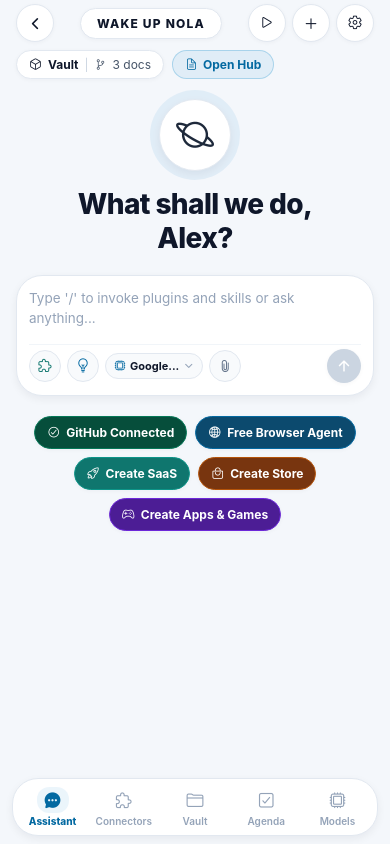
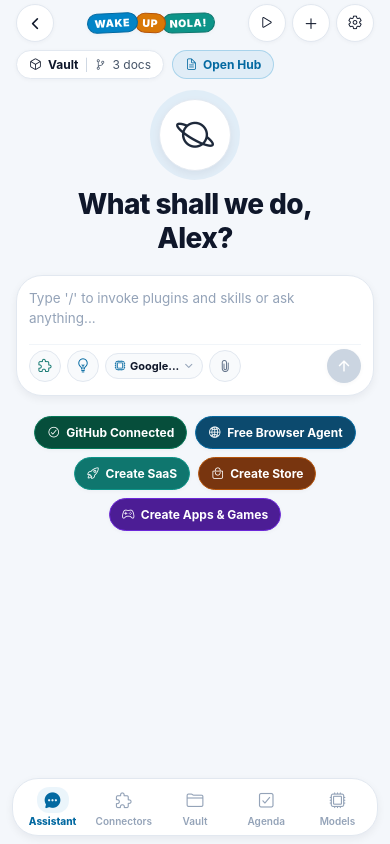
Before and after one commit to bckflpboys/Wake-Up-Nola, a React Native app: screen / in a window 390 px wide. Built offline with nearby package versions, Linux system fonts and the light colour scheme.

Commit message:
Update navbar logo to match splash screen embroidered patch design

```diff
--- /dev/null
+++ b/src/components/atoms/EmbroideredBrandLogo.tsx
@@ -0,0 +1,100 @@
+/**
+ * EmbroideredBrandLogo - Atom
+ * Navbar brand logo designed in the style of the splash screen embroidered patches.
+ * Features 3 overlapping word patches (Wake, Up, Nola!) with satin-stitch styling and merrowed borders.
+ */
+
+import React from 'react';
+import { View, Text, StyleSheet, ViewStyle } from 'react-native';
+import { colors, borderRadius, typography, shadows } from '../../theme';
+
+interface EmbroideredBrandLogoProps {
+    style?: ViewStyle;
+    size?: 'sm' | 'md' | 'lg';
+}
+
+export const EmbroideredBrandLogo: React.FC<EmbroideredBrandLogoProps> = ({
+    style,
+    size = 'md',
+}) => {
+    const isSm = size === 'sm';
+    const isLg = size === 'lg';
+
+    const fontSize = isSm ? 9 : isLg ? 13 : 10.5;
+    const paddingH = isSm ? 5 : isLg ? 8 : 6.5;
+    const paddingV = isSm ? 2 : isLg ? 4 : 2.5;
+
+    return (
+        <View style={[styles.container, style]}>
+            {/* 1. "Wake" Patch - Electric Blue */}
+            <View
+                style={[
+                    styles.patch,
+                    styles.wakePatch,
+                    { paddingHorizontal: paddingH, paddingVertical: paddingV, transform: [{ rotate: '-3deg' }] },
+                ]}
+            >
+                <Text style={[styles.patchText, { fontSize }]}>WAKE</Text>
+            </View>
+
+            {/* 2. "Up" Patch - Warm Golden Amber */}
+            <View
+                style={[
+                    styles.patch,
+                    styles.upPatch,
+                    { paddingHorizontal: paddingH, paddingVertical: paddingV, transform: [{ rotate: '2.5deg' }], marginLeft: -3 },
+                ]}
+            >
+                <Text style={[styles.patchText, { fontSize }]}>UP</Text>
+            </View>
+
+            {/* 3. "Nola!" Patch - Vibrant Mint Teal */}
+            <View
+                style={[
+                    styles.patch,
+                    styles.nolaPatch,
+                    { paddingHorizontal: paddingH, paddingVertical: paddingV, transform: [{ rotate: '-2deg' }], marginLeft: -3 },
+                ]}
+            >
+                <Text style={[styles.patchText, { fontSize }]}>NOLA!</Text>
+            </View>
+        </View>
+    );
+};
+
+const styles = StyleSheet.create({
+    container: {
+        flexDirection: 'row',
+        alignItems: 'center',
+        justifyContent: 'center',
+    },
+    patch: {
+        borderRadius: borderRadius.md,
+        borderWidth: 1.2,
+        alignItems: 'center',
+        justifyContent: 'center',
+        ...shadows.subtle,
+    },
+    wakePatch: {
+        backgroundColor: '#0284C7', // Electric Ocean Cyan
+        borderColor: '#0369A1',     // Merrowed rim
+        zIndex: 3,
+    },
+    upPatch: {
+        backgroundColor: '#D97706', // Golden Amber
+        borderColor: '#B45309',     // Merrowed rim
+        zIndex: 2,
+    },
+    nolaPatch: {
+        backgroundColor: '#0D9488', // Mint Teal
+        borderColor: '#0F766E',     // Merrowed rim
+        zIndex: 1,
+    },
+    patchText: {
+        fontWeight: '900',
+        color: '#FFFFFF',
+        letterSpacing: 0.6,
+    },
+});
+
+export default EmbroideredBrandLogo;
--- a/src/components/atoms/index.ts
+++ b/src/components/atoms/index.ts
@@ -4,3 +4,4 @@
 export * from './Badge';
 export * from './PulseWakeButton';
 export * from './Avatar';
+export * from './EmbroideredBrandLogo';
--- a/src/screens/ChatScreen.tsx
+++ b/src/screens/ChatScreen.tsx
@@ -26,6 +26,7 @@
 import { useVault } from '../contexts/VaultContext';
 import { StepExecutionViewer } from '../components/molecules/StepExecutionViewer';
 import { RichMessageBubble } from '../components/molecules/RichMessageBubble';
+import { EmbroideredBrandLogo } from '../components/atoms/EmbroideredBrandLogo';
 import { colors, spacing, typography, borderRadius, shadows } from '../theme';
 
 interface ChatScreenProps {
@@ -128,10 +129,8 @@
                         <Ionicons name="chevron-back" size={17} color={colors.text.primary} />
                     </TouchableOpacity>
 
-                    {/* Brand Pill */}
-                    <View style={styles.brandPill}>
-                        <Text style={styles.brandPillText}>WAKE UP NOLA</Text>
-                    </View>
+                    {/* Embroidered Brand Logo - Splash Screen Patch Style */}
+                    <EmbroideredBrandLogo size="md" />
 
                     {/* Right Action Cluster */}
                     <View style={styles.rightNavCluster}>
```
